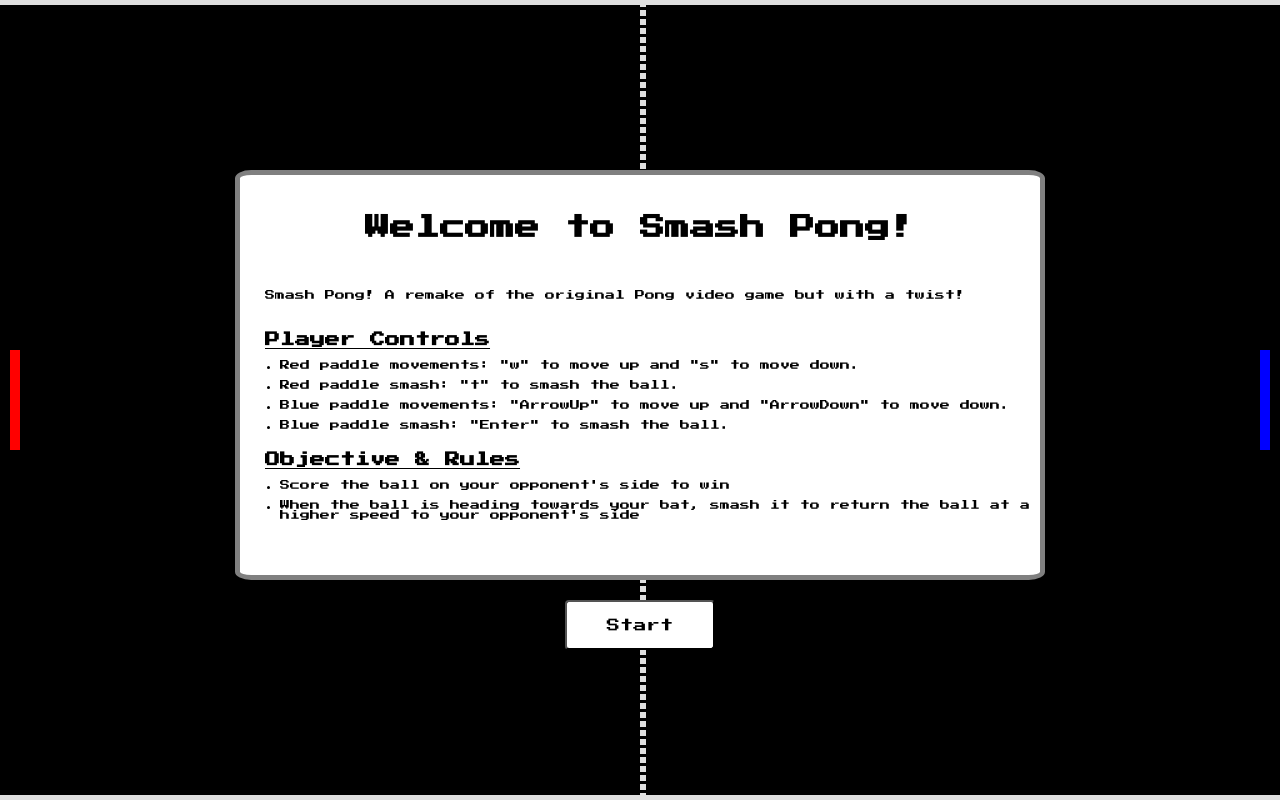
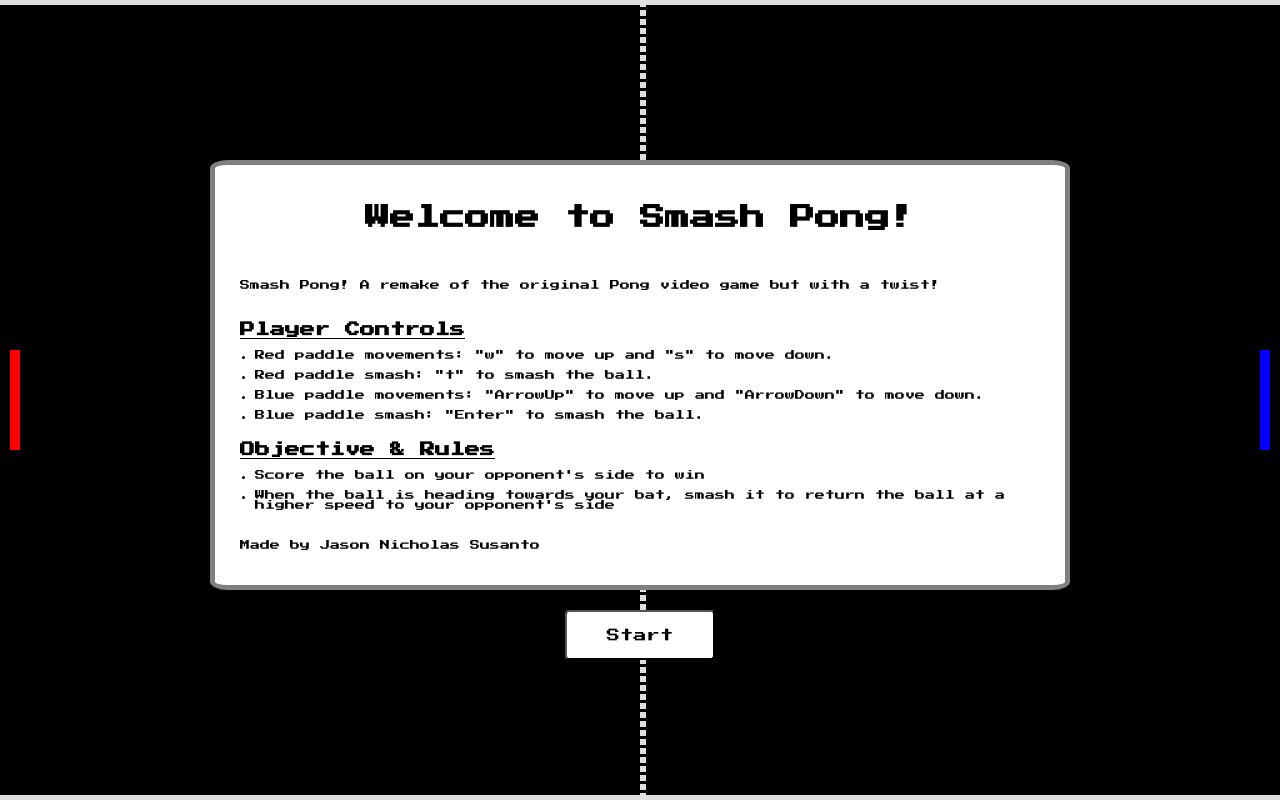
Before and after one commit to Jasonnicholasusanto/smash-pong, a plain HTML site: page index.html in a window 1280 px wide. Drawn offline with Linux system fonts and the light colour scheme.

Commit message:
updated notice board

```diff
--- a/index.css
+++ b/index.css
@@ -91,8 +91,8 @@ body {
     display: block;
     background-color: white;
     left: 100%;
-    width: 800px;
-    height: 400px;
+    width: 850px;
+    height: 420px;
     border-radius: 2%;
     border: 5px solid grey;
     font-family: 'Press Start 2P', cursive;
--- a/index.html
+++ b/index.html
@@ -59,6 +59,9 @@
                         <br/>
                         <li>When the ball is heading towards your bat, smash it to return the ball at a higher speed to your opponent's side</li>
                     </ul>
+
+                    <br/>
+                    <p>Made by Jason Nicholas Susanto</p>
                 </div>
 
                 <button id="startButton" class="startButton" onClick="startGameBtn()">Start</button>
```
